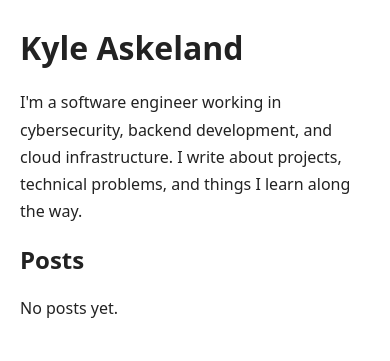
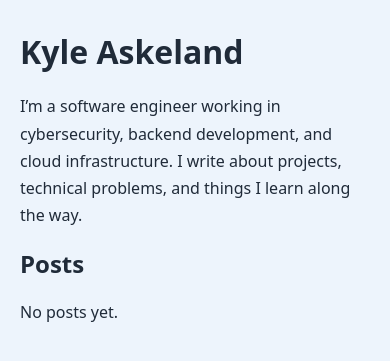
Before and after one commit to kyle-askeland/kyle-askeland.github.io, a Jekyll site: the page built from index.md, in a window 390 px wide. Shown: the top 361 px of the page. Built offline with Jekyll 4.4.1, drawn with Linux system fonts in a browser that asks for light colours.

Commit message:
Center reading column, add subtle blue background, and make homepage Markdown

```diff
--- a/assets/css/style.css
+++ b/assets/css/style.css
@@ -1,18 +1,25 @@
 body {
-  max-width: 680px;
-  margin: 60px auto;
-  padding: 0 20px;
+  margin: 0;
+  background: #edf4fc;
+  color: #202b39;
   font: 16px/1.7 system-ui, sans-serif;
-  color: #222;
 }
+
+main {
+  width: min(680px, calc(100% - 40px));
+  margin: 0 auto;
+  padding: 64px 0;
+}
+
 h1, h2 { line-height: 1.25; }
 h1 { margin-top: 0; }
 a { color: #245f9e; }
 .post-list { list-style: none; padding: 0; }
 .post-list li { margin: 14px 0; }
-.post-list small { display: block; color: #666; }
-pre { overflow-x: auto; padding: 12px; background: #f5f5f5; }
+.post-list small { display: block; color: #607080; }
+pre { overflow-x: auto; padding: 12px; background: #e2eaf4; }
 img { max-width: 100%; height: auto; }
+
 @media (max-width: 720px) {
-  body { margin: 28px auto; }
+  main { padding: 32px 0; }
 }
--- a/index.html
+++ /dev/null
@@ -1,20 +0,0 @@
----
-layout: default
-title: Home
----
-<h1>Kyle Askeland</h1>
-<p>I'm a software engineer working in cybersecurity, backend development, and cloud infrastructure. I write about projects, technical problems, and things I learn along the way.</p>
-
-<h2>Posts</h2>
-{% if site.posts.size > 0 %}
-<ul class="post-list">
-  {% for post in site.posts %}
-  <li>
-    <a href="{{ post.url | relative_url }}">{{ post.title | escape }}</a>
-    <small>{{ post.date | date: "%b %-d, %Y" }}</small>
-  </li>
-  {% endfor %}
-</ul>
-{% else %}
-<p>No posts yet.</p>
-{% endif %}
--- /dev/null
+++ b/index.md
@@ -0,0 +1,23 @@
+---
+layout: default
+title: Home
+---
+
+# Kyle Askeland
+
+I'm a software engineer working in cybersecurity, backend development, and cloud infrastructure. I write about projects, technical problems, and things I learn along the way.
+
+## Posts
+
+{% if site.posts.size > 0 %}
+<ul class="post-list">
+{% for post in site.posts %}
+  <li>
+    <a href="{{ post.url | relative_url }}">{{ post.title | escape }}</a>
+    <small>{{ post.date | date: "%b %-d, %Y" }}</small>
+  </li>
+{% endfor %}
+</ul>
+{% else %}
+No posts yet.
+{% endif %}
```
Also changed, not shown: README.md.
